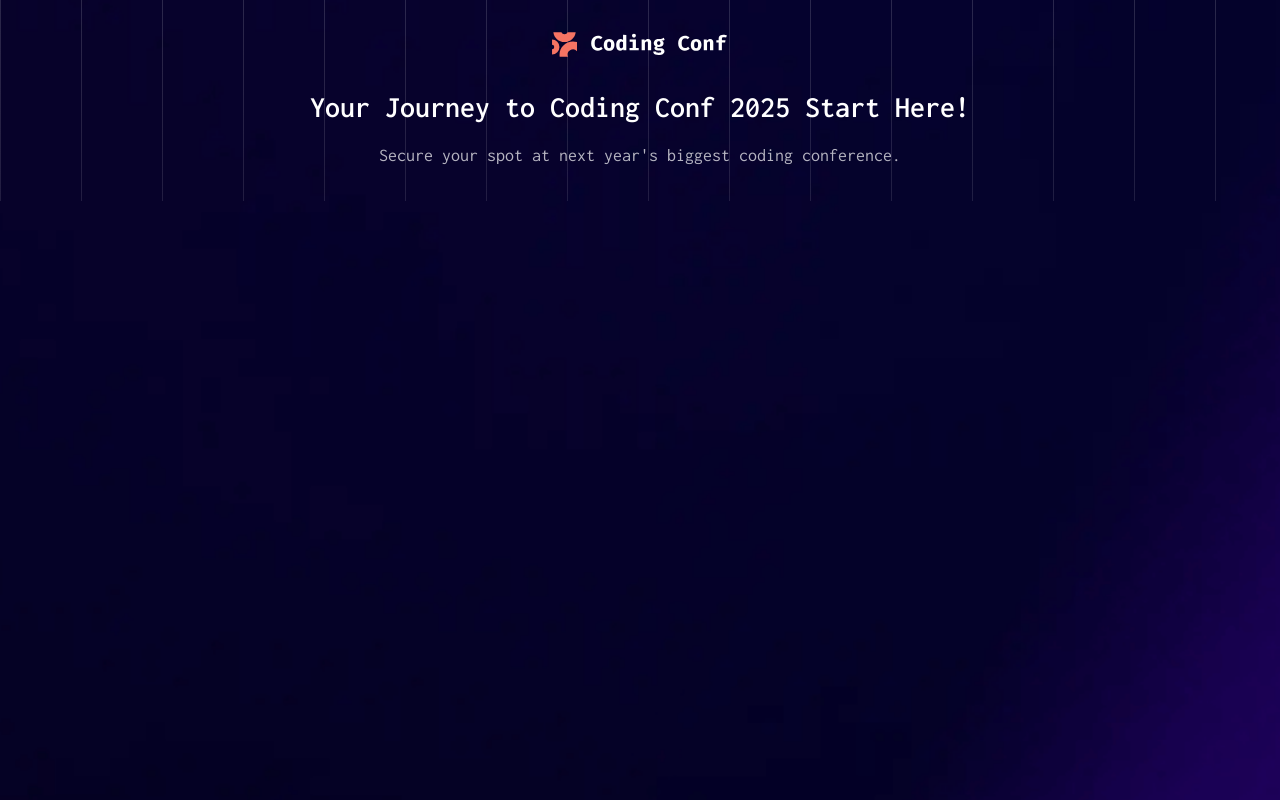
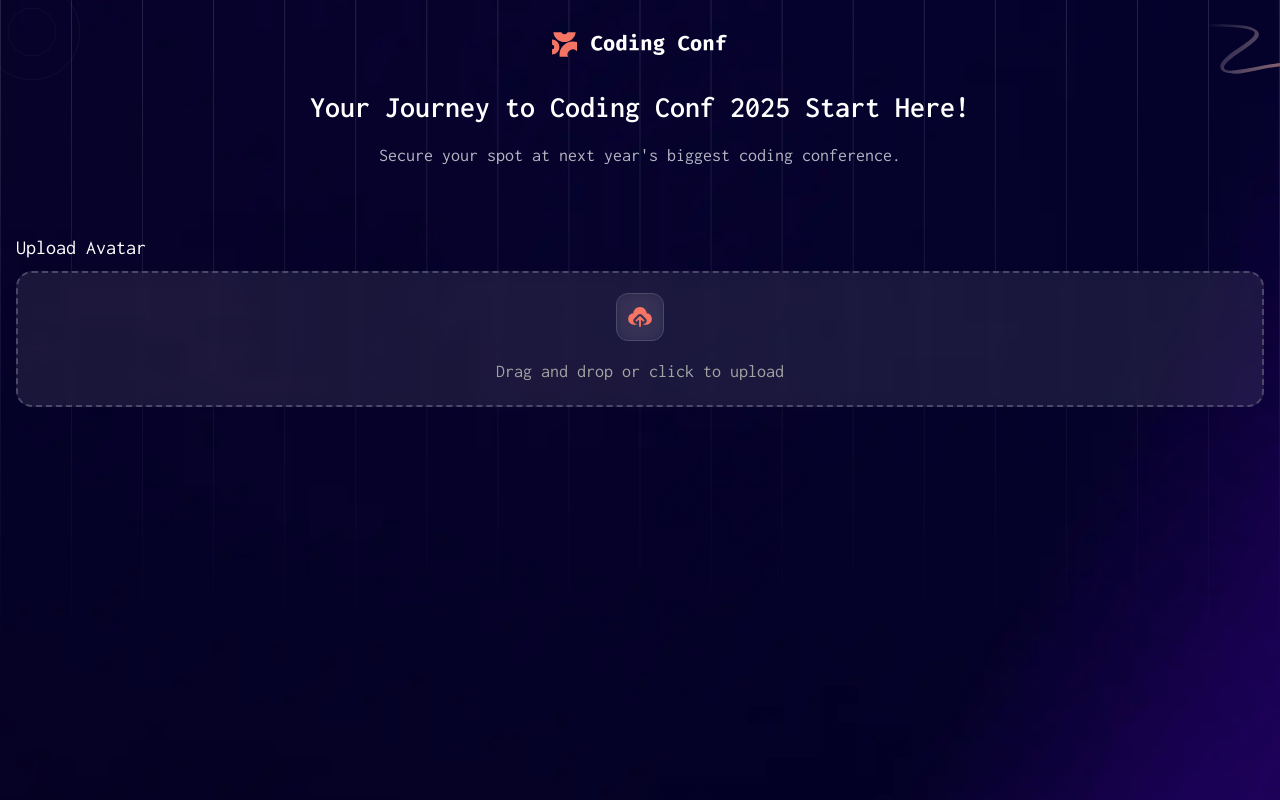
Before and after one commit to Biolater/Conference-ticket-generator, a React (Vite) app: page / in a window 1280 px wide. Built offline with nearby package versions, Linux system fonts and the light colour scheme.

Commit message:
add form component with validation and styling; update dependencies

```diff
--- a/package.json
+++ b/package.json
@@ -10,8 +10,11 @@
     "preview": "vite preview"
   },
   "dependencies": {
+    "@hookform/resolvers": "^3.9.1",
     "react": "^18.3.1",
-    "react-dom": "^18.3.1"
+    "react-dom": "^18.3.1",
+    "react-hook-form": "^7.54.2",
+    "zod": "^3.24.1"
   },
   "devDependencies": {
     "@eslint/js": "^9.17.0",
--- a/src/App.css
+++ b/src/App.css
@@ -12,7 +12,51 @@ body {
   overflow-x: hidden;
 }
 
+body::after {
+  background: url("../images/pattern-lines.svg");
+  position: absolute;
+  content: "";
+  left: 0;
+  top: 0;
+  width: 100%;
+  height: 100%;
+  background-repeat: no-repeat;
+  background-size: cover;
+  z-index: -1;
+}
+
 header {
-  background: url("../images/pattern-lines.svg");
+  position: relative;
+}
+
+header::before {
+  content: "";
+  position: absolute;
+  left: -1rem;
+  top: -1rem;
+  width: 6rem;
+  height: 6rem;
+  background: url("../images/pattern-circle.svg");
   background-repeat: no-repeat;
+  background-position: center;
+  background-size: cover;
+  z-index: -1;
 }
+
+header::after {
+  content: "";
+  position: absolute;
+  right: 0;
+  top: 1rem;
+  width: 7rem;
+  height: 4rem;
+  background: url("../images/pattern-squiggly-line-top.svg");
+  background-repeat: no-repeat;
+  background-position: center;
+  background-size: contain;
+  z-index: -1;
+}
+
+label {
+  font-size: 1.25rem;
+}
--- a/src/App.tsx
+++ b/src/App.tsx
@@ -1,10 +1,12 @@
 import "./App.css";
+import FormComponent from "./components/FormComponent";
 import HeaderComponent from "./components/HeaderComponent";
 
 function App() {
   return (
     <>
       <HeaderComponent />
+      <FormComponent />
     </>
   );
 }
--- /dev/null
+++ b/src/components/FormComponent.tsx
@@ -0,0 +1,77 @@
+import { useForm } from "react-hook-form";
+import { zodResolver } from "@hookform/resolvers/zod";
+import * as z from "zod";
+import uploadIcon from "../../images/icon-upload.svg";
+
+const ACCEPTED_FILE_TYPES = ["image/jpg", "image/jpeg", "image/png"];
+
+const MAX_FILE_SIZE = 500 * 1024;
+
+const schema = z.object({
+  avatar: z.instanceof(File).superRefine((file, ctx) => {
+    if (!ACCEPTED_FILE_TYPES.includes(file.type)) {
+      ctx.addIssue({
+        code: z.ZodIssueCode.custom,
+        message: `File must be one of [${ACCEPTED_FILE_TYPES.join(
+          ", "
+        )}] but was ${file.type}`,
+      });
+    }
+    if (file.size > MAX_FILE_SIZE) {
+      ctx.addIssue({
+        code: z.ZodIssueCode.too_big,
+        type: "number",
+        message: `File too large. Please upload a photo under 500kb`,
+        maximum: MAX_FILE_SIZE,
+        inclusive: true,
+      });
+    }
+  }),
+  fullName: z.string().min(1).nonempty("Name is required"),
+  email: z
+    .string()
+    .email()
+    .nonempty("Email is required")
+    .refine((email) => {
+      const emailRegex = /^[A-Za-z0-9._%+-]+@[A-Za-z0-9.-]+\.[A-Za-z]{2,}$/;
+      if (!emailRegex.test(email)) {
+        return "Please enter a valid email address";
+      }
+      return true;
+    }),
+  githubUsername: z.string().min(1).nonempty("Github username is required"),
+});
+
+const FormComponent = () => {
+  const onSubmit = (data: any) => {
+    console.log(data);
+  };
+
+  const { register, handleSubmit, formState } = useForm({
+    resolver: zodResolver(schema),
+  });
+
+  return (
+    <form
+      className="px-4 py-8 text-neutral-0 container mx-auto"
+      onSubmit={handleSubmit(onSubmit)}
+    >
+      <div className="flex flex-col gap-2">
+        <label htmlFor="avatar">Upload Avatar</label>
+        <div className="border-2 text-center justify-center flex flex-col items-center gap-4 border-neutral-700 p-5 rounded-2xl border-dashed bg-neutral-300/10 backdrop-blur">
+          <div className="size-12 border-neutral-700 bg-neutral-500/10 backdrop-blur p-1.5 flex place-content-center border rounded-xl">
+            <img src={uploadIcon} alt="upload" />
+          </div>
+          {/* <input
+            type="file"
+            id="avatar"
+            {...register("avatar", { required: true })}
+          /> */}
+          <p className="text-neutral-400 text-lg">Drag and drop or click to upload</p>
+        </div>
+      </div>
+    </form>
+  );
+};
+
+export default FormComponent;
```
Also changed, not shown: 1 other file (tests, documents, lock files or other folders).
